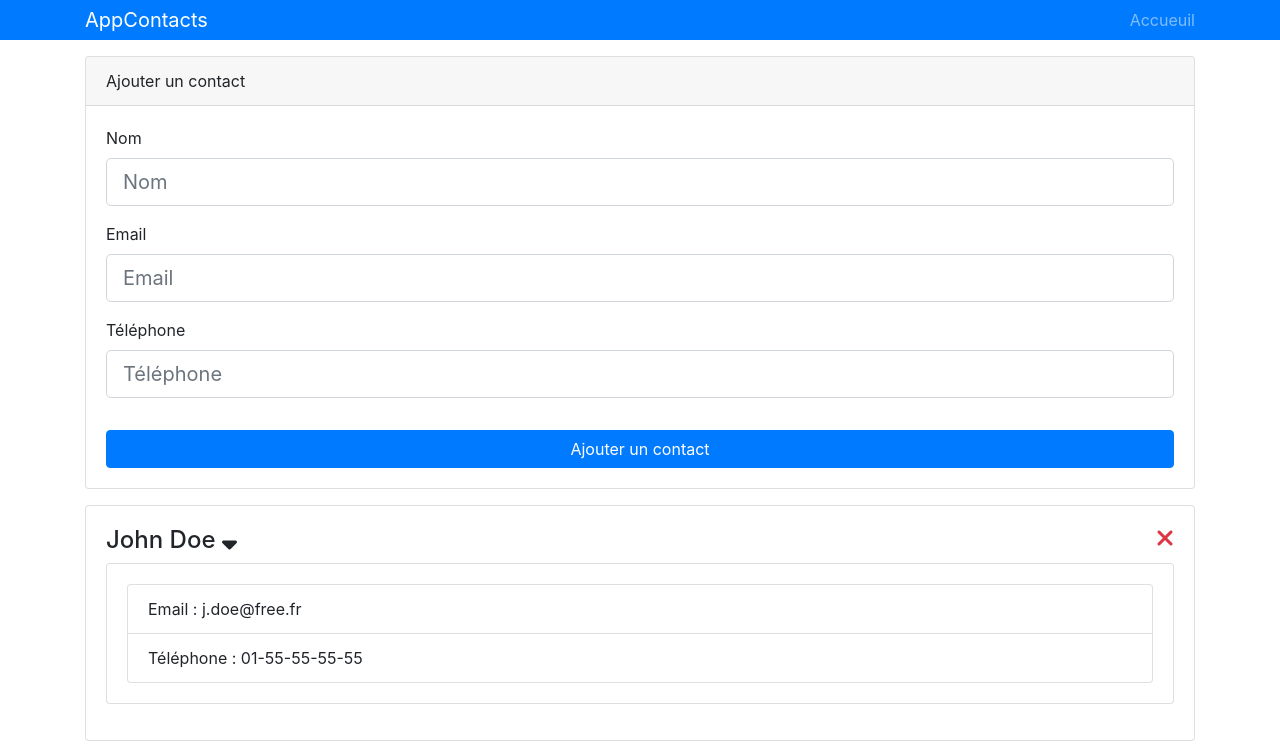
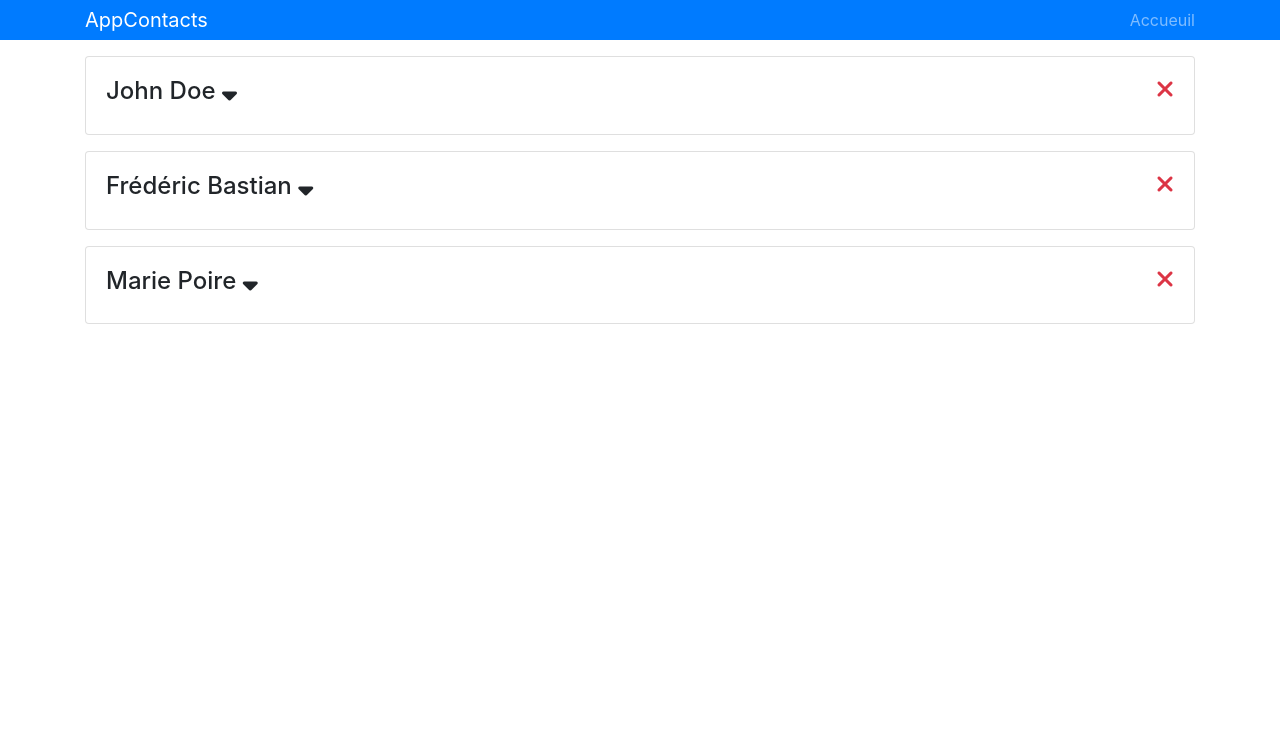
Before and after one commit to parisaqua/appcontacts, a React (Create React App) app: page /liste in a window 1280 px wide. Shown: the top 755 px of the page. Built offline with nearby package versions, Linux system fonts and the light colour scheme.

Commit message:
Etape 41

```diff
--- a/package.json
+++ b/package.json
@@ -9,6 +9,7 @@
     "bootstrap": "^4.4.1",
     "react": "^16.12.0",
     "react-dom": "^16.12.0",
+    "react-router-dom": "^5.1.2",
     "react-scripts": "3.3.0",
     "uuid": "^3.4.0"
   },
--- a/src/App.js
+++ b/src/App.js
@@ -1,22 +1,25 @@
 import React, { Component } from 'react';
 import 'bootstrap/dist/css/bootstrap.min.css';
 import Header from './composants/interface/Header';
-import List from './composants/contact/Liste';
+import Liste from './composants/contact/Liste';
 import { Provider } from './context';
 import AddContact from './composants/contact/AddContact';
+import { BrowserRouter as Router, Route } from 'react-router-dom';
 
 class App extends Component {
 
   render() {
     return (
       <Provider>
-        <div className="App">
-          <Header />
-          <div className="container">
-          <AddContact />
-          <List />
+        <Router>
+          <div className="App">
+            <Header />
+            <div className="container">
+            {/*<AddContact /> */}
+            <Route exact path="/liste" component={Liste}/>
+            </div>
           </div>
-        </div>
+        </Router>
       </Provider>
     );
   }
--- a/src/composants/contact/Contact.js
+++ b/src/composants/contact/Contact.js
@@ -4,7 +4,7 @@ import { Consumer } from '../../context';
 export default class Contact extends Component {
 
     state= {
-        show: true
+        show: false
     }
 
     supprimerContact = (id, dispatch) => {
--- a/src/composants/interface/Header.js
+++ b/src/composants/interface/Header.js
@@ -1,4 +1,5 @@
 import React from 'react'
+import { Link } from 'react-router-dom'
 
 export default function Header() {
     return (
@@ -8,7 +9,7 @@ export default function Header() {
                 <a href="/" className="navbar-brand">AppContacts</a>
                     <ul className="navbar-nav">
                         <li className="nav-item ml-auto">
-                            <a href="/" className="nav-link">Accueuil</a>
+                            <Link to="/liste" className="nav-link">Accueuil</Link>
                         </li>
                     </ul>
                 </div>
```
Also changed, not shown: 1 other file (tests, documents, lock files or other folders).
